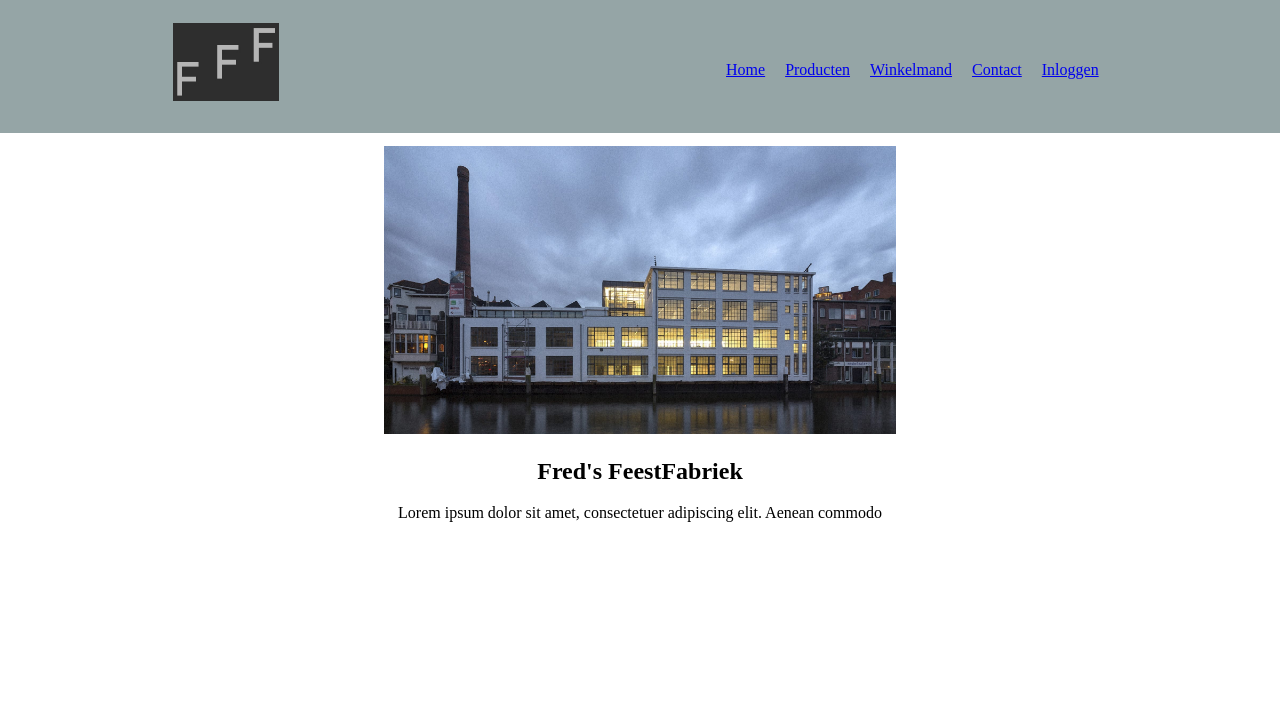
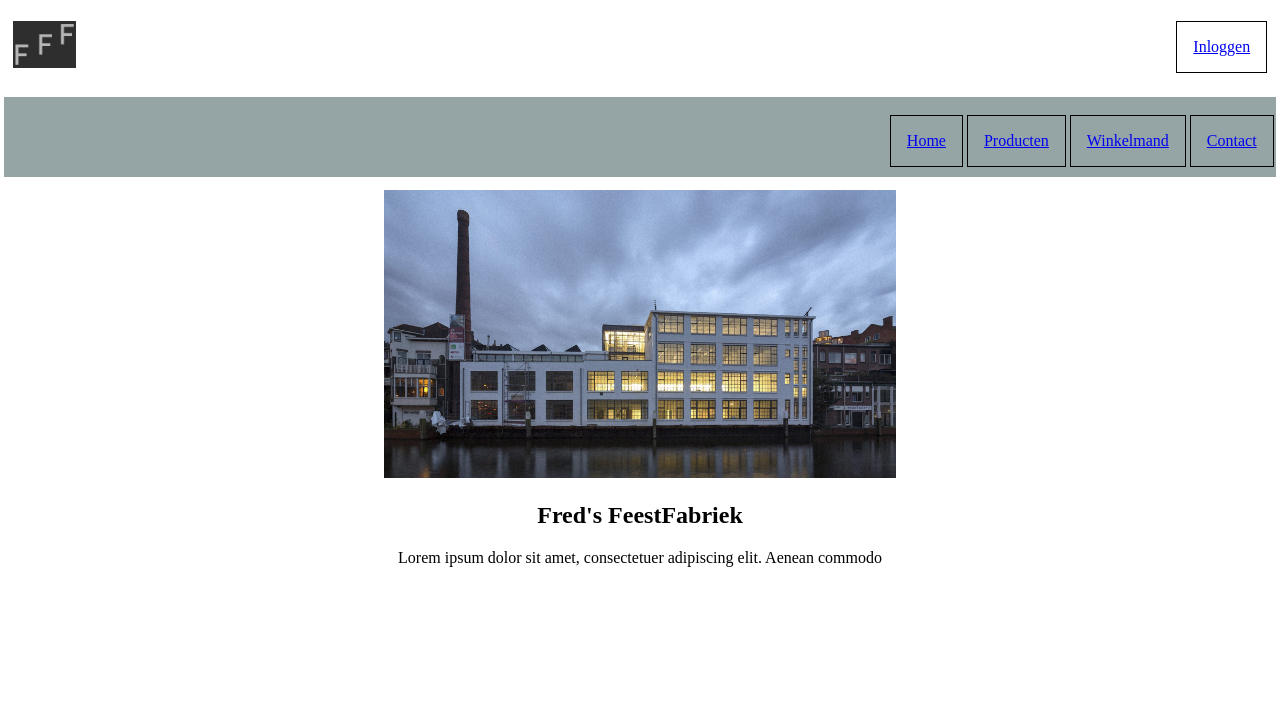
Before and after one commit to OlafKrommendijk/projectFFF, a PHP site: page /projectFFF/ in a window 1280 px wide. Shown: the top 718 px of the page. Run offline with PHP 8.4, Linux system fonts and the light colour scheme.

Commit message:
Menubalk verberterd, ook knoppen toegevoegd

```diff
--- a/css/header.css
+++ b/css/header.css
@@ -1,10 +1,22 @@
 img {
-    max-width: 100%;
+    max-width: 50%;
     height: auto;
 }
 
+.mh-logo{
+    max-width: 10%;
+    width: 10%;
+}
+
+.loginContainer{
+    max-width: 100%;
+    margin: 0 auto;
+    padding-left: 1%;
+    padding-right: 1%;
+}
+
 .container {
-    max-width: 100%;
+    max-width: 99%;
     padding: 2px;
     margin: 0 auto;
 }
@@ -12,7 +24,7 @@ img {
 .main-header .container {
     display: flex;
     align-items: center;
-    justify-content: space-around;
+    justify-content: flex-end;
     flex-wrap: wrap;
 
     background-color: #95A5A6;
@@ -21,11 +33,20 @@ img {
 .main-nav ul {
     margin: 1em 0 .5em;
     text-align: center;
+
 }
 .main-nav li {
     display: inline;
 }
 .main-nav a {
     display: inline-block;
-    padding: .5em .5em;
+    padding: 1.0em 1.0em;
+
+    border: 1px solid black;
+
 }
+
+.loginButton{
+    float: right;
+    border: 1px solid black;
+}
--- a/header.php
+++ b/header.php
@@ -8,11 +8,23 @@ session_start();
     <link rel="stylesheet" href="css/header.css">
 </head>
 <body>
+<header class="login-header">
+    <div class="loginContainer">
+        <nav class="main-nav">
+            <ul class="main-nav-list">
+                <li>
+                    <a class="loginButton" href="pages/login.php">Inloggen</a>
+                </li>
+            </ul>
+        </nav>
+        <h1 class="mh-logo">
+            <img src="pictures/logo.jpg" alt="Logo van FFF">
+        </h1>
+
+    </div>
+</header>
 <header class="main-header">
     <div class="container">
-        <h1 class="mh-logo">
-            <img src="pictures/logo.jpg" width="65%" alt="Logo van FFF">
-        </h1>
         <nav class="main-nav">
             <ul class="main-nav-list">
                 <li>
@@ -27,9 +39,6 @@ session_start();
                 <li>
                     <a href="#">Contact</a>
                 </li>
-                <li>
-                    <a href="pages/login.php">Inloggen</a>
-                </li>
             </ul>
         </nav>
     </div>
--- a/index.php
+++ b/index.php
@@ -11,7 +11,7 @@ include_once("header.php");
 
 <div id="page-wrapper">
     <div id="mainPicture-image">
-        <img src="pictures/mainPicture.jpg" width="40%" alt="Flexbox.ninja">
+        <img src="pictures/mainPicture.jpg" width="40%" alt="Logo van Fred">
     </div>
 
     <div id="mainText-container">
```
